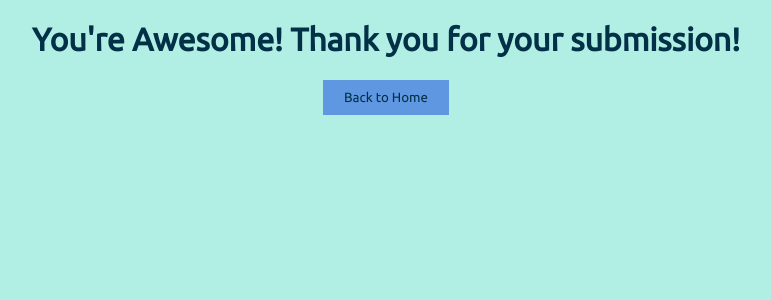
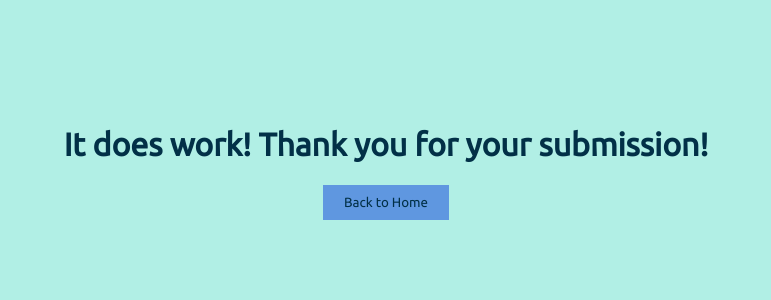
Before and after one commit to katy4599/vue-portfolio, a Vue app: page /thanks in a window 1280 px wide. Shown: the top 300 px of the page, without its empty margins (254-1025 px from the left). Built offline with nearby package versions, Linux system fonts and the light colour scheme.

Commit message:
edit success/fail styling

```diff
--- a/src/components/Contact.vue
+++ b/src/components/Contact.vue
@@ -15,7 +15,7 @@
       <div>
         <h3 class="form-desc">Use the form below to provide any feedback regarding
           this site, remind me how cute my security team is, or just
-          see if this form really works.</h3>
+          see if I really got this form to work.</h3>
         <form netlify @submit.prevent="handleSubmit" name="contact" method="POST" netlify-honeypot="bot-field" data-netlify="true">
           <p style="display: none;" class="hidden">
             <label>Don't fill this out if you are human: <input name="bot-field" /></label>
@@ -109,8 +109,9 @@ export default {
   }
 
 .form-desc {
-  width: 70%;
-  padding-left: 15%;
+  width: 65%;
+  padding-left: 18%;
+  padding-bottom: 15px;
 }
 
 </style>
--- a/src/components/SubmissionFail.vue
+++ b/src/components/SubmissionFail.vue
@@ -1,6 +1,6 @@
 <template>
-  <div>
-    <h1>Oops, looks like something went wrong!</h1>
+  <div class="msg">
+    <h1>You were right, it doesn't work!</h1>
     <router-link to="/">
       <button>Back to Home</button>
     </router-link>
@@ -28,4 +28,8 @@ html {
   font-family: Ubuntu, Helvetica, Arial, sans-serif;
 }
 
+.msg {
+    margin-top: 10%;
+}
+
 </style>
--- a/src/components/SubmissionSuccess.vue
+++ b/src/components/SubmissionSuccess.vue
@@ -1,6 +1,6 @@
 <template>
-  <div>
-    <h1>You're Awesome! Thank you for your submission!</h1>
+  <div class="msg">
+    <h1>It does work! Thank you for your submission!</h1>
     <router-link to="/">
       <button>Back to Home</button>
     </router-link>
@@ -27,5 +27,8 @@ html {
   right: 0px;
   font-family: Ubuntu, Helvetica, Arial, sans-serif;
 }
+.msg {
+    margin-top: 10%;
+}
 
 </style>
```
